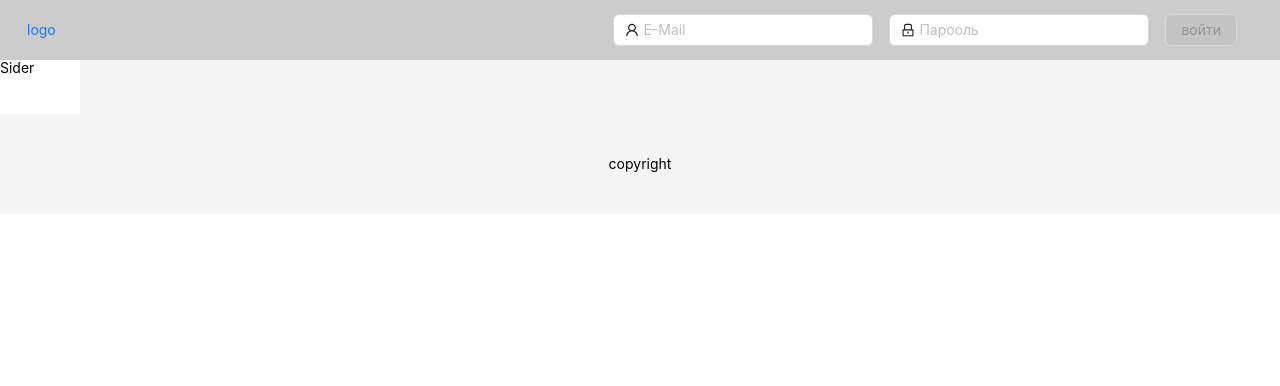
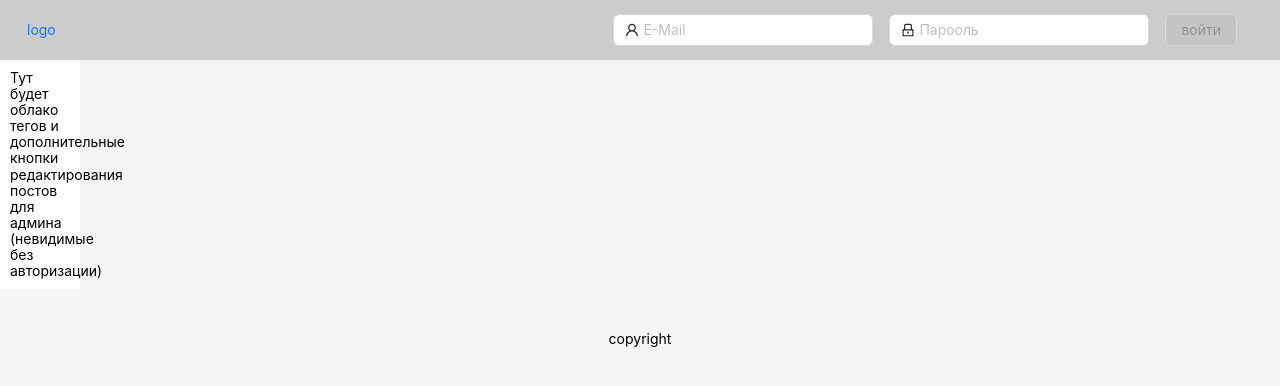
Before and after one commit to ElArahnid/music-wall, a React (Create React App) app: page / in a window 1280 px wide. Shown: the top 386 px of the page. Built offline with nearby package versions, Linux system fonts and the light colour scheme; no server answers.

Commit message:
nothing, yet

```diff
--- a/src/components/App/app.jsx
+++ b/src/components/App/app.jsx
@@ -12,7 +12,8 @@ import FullPostInfo from "../FullPostInfo/full-post-info";
 import GlobalAuth from "../Context/main-context";
 import NotFound from "../NotFound";
 import EditForm from "../EditForm/edit-form";
-import Sider from "antd/es/layout/Sider";
+import { MySider } from "../Sider/Sider";
+
 
 const App = ({ postId }) => {
   return (
@@ -20,7 +21,7 @@ const App = ({ postId }) => {
       <Layout className={s.layout}>
         <Header />
         <Layout>
-          <Sider collapsed={true} theme="light">Sider</Sider>
+          <MySider />
           <main className={cn(s.main__content)}>
             <Routes>
               <Route path="/" element={<AllPosts />} />
--- /dev/null
+++ b/src/components/Sider/Sider.jsx
@@ -0,0 +1,11 @@
+import React from "react";
+import Sider from "antd/es/layout/Sider";
+import s from "./style.module.css";
+
+export const MySider = () => {
+    return (
+        <Sider collapsed={true} theme="light" className={s.MySider}>
+            Тут будет облако тегов и дополнительные кнопки редактирования постов для админа (невидимые без авторизации)
+        </Sider>
+    )
+}
--- /dev/null
+++ b/src/components/Sider/style.module.css
@@ -0,0 +1,3 @@
+.MySider {
+    padding: 10px;
+}
```
